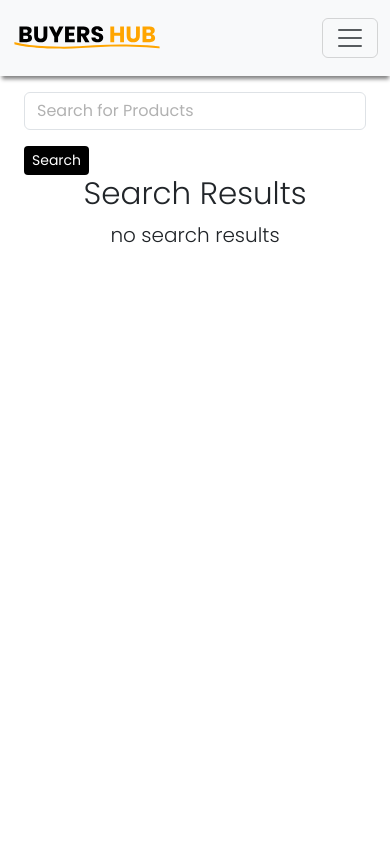
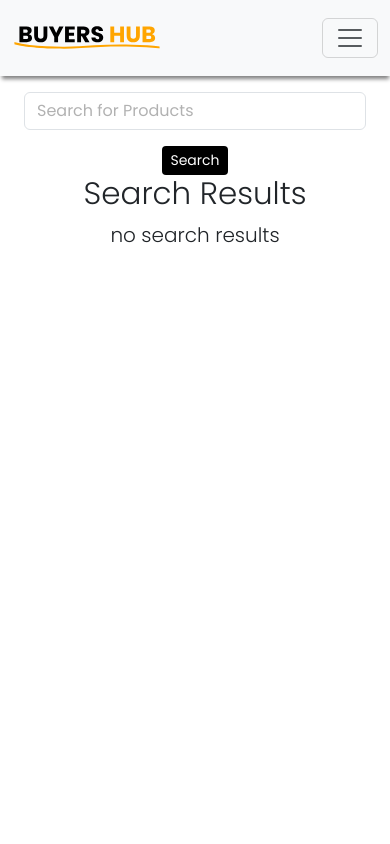
Before and after one commit to fasaht-abbas/buyers-hub-mern-ecommerce, a React (Create React App) app in the folder client/: page /search in a window 390 px wide. Shown: the top 844 px of the page. Built offline with nearby package versions, Linux system fonts and the light colour scheme.

Commit message:
product detatils search bar

```diff
--- a/client/src/components/Forms/SearchBar.js
+++ b/client/src/components/Forms/SearchBar.js
@@ -67,7 +67,7 @@ const SearchBar = () => {
                   setValues({ ...values, keywords: e.target.value })
                 }
               />
-              <div className="col-md-6">
+              <div className="col-md-6 mx-auto">
                 <button
                   type="submit"
                   className="btn btn-sm btn-update"
--- a/client/src/pages/SearchResults.js
+++ b/client/src/pages/SearchResults.js
@@ -40,7 +40,7 @@ const SearchResults = () => {
   return (
     <Wrapper title="Search results">
       <div className="container text-norm">
-        <div className="search col-md-12  d-none">
+        <div className="search col-md-12  d-none justify-content-center">
           <div className="mx-auto m-3 mb-0">
             <SearchBar />
           </div>
```
Also changed, not shown: 8 other files (tests, documents, lock files or other folders).
